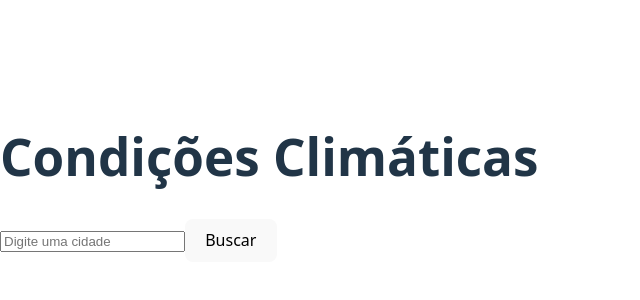
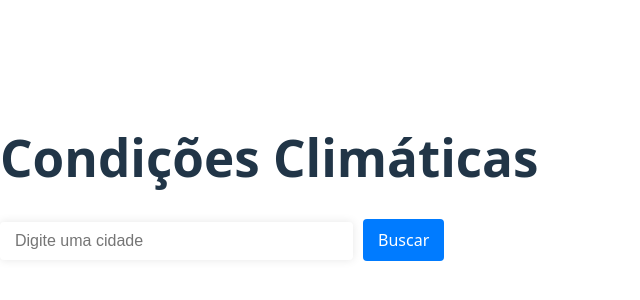
Before and after one commit to van-gomes/react-weather-app, a React (Vite) app in the folder clima/: page / in a window 1280 px wide. Shown: the part 222-522 px from the top of the page, without its empty margins (0-640 px from the left). Built offline with nearby package versions, Linux system fonts and the light colour scheme; no server answers.

Commit message:
style Button component

```diff
--- a/clima/src/components/Busca.jsx
+++ b/clima/src/components/Busca.jsx
@@ -1,3 +1,5 @@
+import styles from "./Busca.module.css";
+
 export function Busca({ cidade, setCidade, buscarClima }) {
   return (
     <>
@@ -6,8 +8,11 @@ export function Busca({ cidade, setCidade, buscarClima }) {
         value={cidade}
         onChange={(e) => setCidade(e.target.value)}
         placeholder="Digite uma cidade"
+        className={styles.inputCidade}
       />
-      <button onClick={buscarClima}>Buscar</button>
+      <button onClick={buscarClima} className={styles.botaoBuscar}>
+        Buscar
+      </button>
     </>
   );
 }
--- /dev/null
+++ b/clima/src/components/Busca.module.css
@@ -0,0 +1,31 @@
+/* Busca.module.css */
+
+.inputCidade {
+    padding: 10px 15px;
+    border: none;
+    border-radius: 4px;
+    box-shadow: 0px 0px 10px rgba(0, 0, 0, 0.1);
+    font-size: 16px;
+    outline: none;
+    width: 60%;
+    margin-right: 10px;
+}
+
+.inputCidade:focus {
+    border: 1px solid #007bff;
+}
+
+.botaoBuscar {
+    padding: 10px 15px;
+    background-color: #007bff;
+    color: #fff;
+    border: none;
+    border-radius: 4px;
+    cursor: pointer;
+    font-size: 16px;
+    transition: background-color 0.2s ease;
+}
+
+.botaoBuscar:hover {
+    background-color: #0056b3;
+}
```
